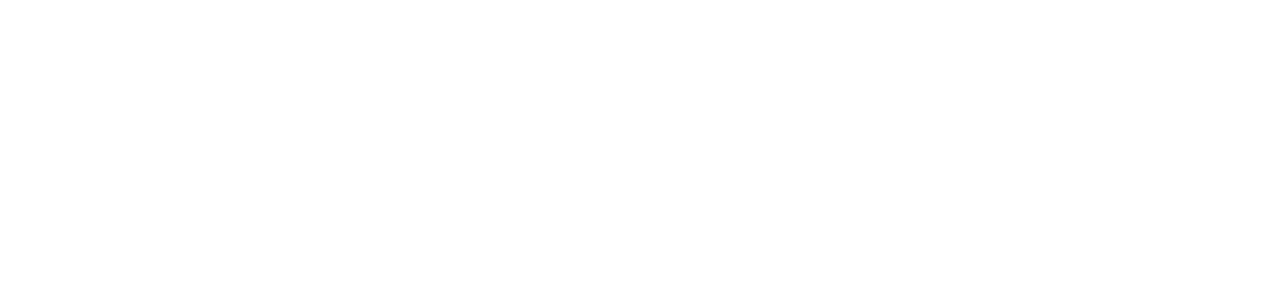
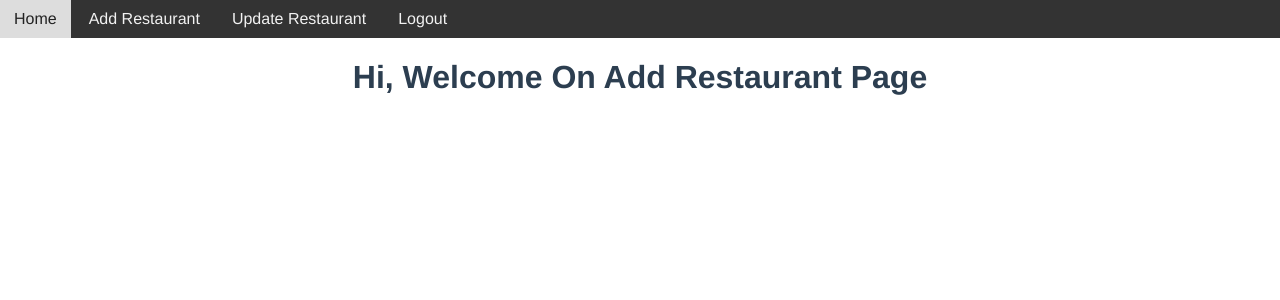
Before and after one commit to JindalAnkit1698/RestaurantApp, a Vue app: page /add in a window 1280 px wide. Before the commit this address had no page. Shown: the top 300 px of the page. Built offline with nearby package versions, Linux system fonts and the light colour scheme; sample sign-in values are in the browser's storage.

Commit message:
adding add and update page

```diff
--- /dev/null
+++ b/src/components/Add.vue
@@ -0,0 +1,22 @@
+<template>
+  <Header />
+  <h1>Hi, Welcome On Add Restaurant Page</h1>
+</template>
+<script>
+import Header from './Header.vue'
+export default {
+  name: "Add",
+  components: {
+    Header
+  },
+  mounted() {
+    let user = localStorage.getItem("user-info");
+    if (!user) {
+      this.$router.push({ name: "SignUp" });
+    }
+  },
+};
+</script>
+<style>
+
+</style>
--- a/src/components/Header.vue
+++ b/src/components/Header.vue
@@ -1,8 +1,8 @@
 <template>
     <div class="nav">
-        <a href="#">Home</a>
-        <a href="#">Add Restaurant</a>
-        <a href="#">Update Restaurant</a>
+        <router-link to="/">Home</router-link>
+        <router-link to="/add">Add Restaurant</router-link>
+        <router-link to="/update">Update Restaurant</router-link>
         <a v-on:click="logout" href="#">Logout</a>
     </div>
 </template>
--- /dev/null
+++ b/src/components/Update.vue
@@ -0,0 +1,22 @@
+<template>
+  <Header />
+  <h1>Hi, Welcome On update Restaurant Page</h1>
+</template>
+<script>
+import Header from './Header.vue'
+export default {
+  name: "Update",
+  components: {
+    Header
+  },
+  mounted() {
+    let user = localStorage.getItem("user-info");
+    if (!user) {
+      this.$router.push({ name: "SignUp" });
+    }
+  },
+};
+</script>
+<style>
+
+</style>
--- a/src/routes.js
+++ b/src/routes.js
@@ -1,6 +1,8 @@
 import Home from "./components/Home.vue";
 import SignUp from "./components/SignUp.vue";
 import Login from "./components/Login.vue";
+import Add from "./components/Add";
+import Update from "./components/Update";
 import { createRouter, createWebHistory } from "vue-router";
 
 const routes = [
@@ -19,6 +21,16 @@
     component: Login,
     path: "/login",
   },
+  {
+    name: "Add",
+    component: Add,
+    path: "/add",
+  },
+  {
+    name: "Update",
+    component: Update,
+    path: "/update",
+  },
 ];
 
 const router = createRouter({ history: createWebHistory(), routes });
```
